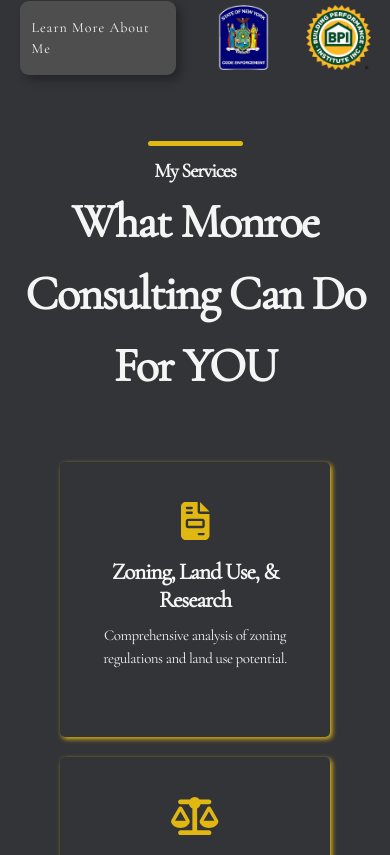
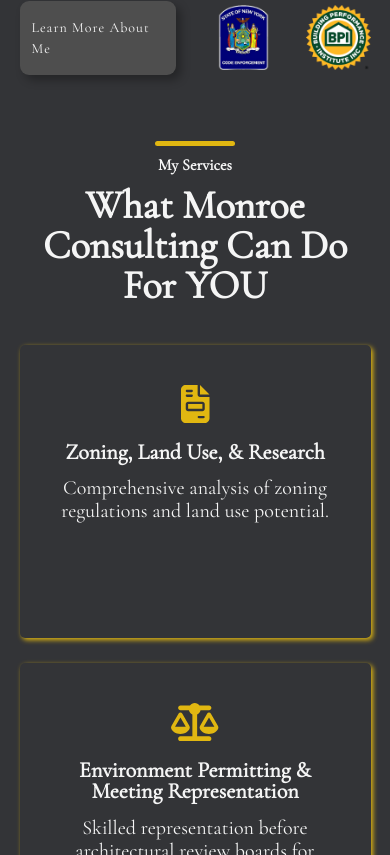
Before and after one commit to Caleb-Rogers/bmonroe-consulting, a Next.js app: page / in a window 390 px wide. Shown: the part 1349-2204 px from the top of the page. Built offline with nearby package versions, Linux system fonts and the light colour scheme.

Commit message:
Services Section Dynamic Responsiveness

```diff
--- a/src/components/AboutSection/AboutSection.css
+++ b/src/components/AboutSection/AboutSection.css
@@ -87,17 +87,17 @@ body {
 }
 
 .about-sec-heading {
-  font-size: clamp(4rem, 7vw, 8rem);
+  font-size: clamp(4rem, 5vw, 6.5rem);
   font-weight: 700;
   line-height: 1;
-  margin-bottom: 40px;
+  margin-bottom: 20px;
 }
 
 .about-sec-titles {
   color: var(--tertiary-light-grey);
   font-size: clamp(2rem, 2.3vw, 2.2rem);
   line-height: 1.15;
-  margin-bottom: 20px;
+  margin-bottom: 15px;
 }
 
 .dot {
--- a/src/components/ServicesSection/ServicesSection.css
+++ b/src/components/ServicesSection/ServicesSection.css
@@ -1,54 +1,68 @@
 /** ServicesSection.css **/
 
+:root {
+  --primary-white: #f5f5f5;
+  --secondary-dark-grey: #333437;
+  --tertiary-light-grey: #909090;
+  --tertiary-darker-grey: #4e4e4e;
+  --accent-yellow: #e1b711;
+  --accent-pink: #ff6584;
+  --accent-blue: #4b77bc;
+}
+
 *,
+*:before,
+*:after,
 html,
 body {
+  box-sizing: border-box;
   margin: 0;
   padding: 0;
-  box-sizing: border-box;
+  font-family: "Cormorant Garamond", serif;
+  font-weight: 400;
 }
 
 .serv-section {
+  background-color: #333437;
+  color: #f5f5f5;
+  overflow: hidden;
+}
+
+.serv-container {
   display: flex;
   flex-direction: column;
   min-height: 100vh;
-  width: 100%;
-  background-color: #333437;
-  color: #f5f5f5;
-  font-family: "Cormorant Garamond", serif;
+  max-width: 90%;
+  margin: 0 auto;
 }
 
 .serv-sec-text {
+  display: flex;
+  flex-direction: column;
+  align-items: center;
   text-align: center;
-  margin-bottom: 20px;
+  margin-bottom: 50px;
 }
 
 .serv-sec-line {
-  width: 95px;
+  width: 80px;
   height: 5px;
-  background-color: #e1b711;
+  background-color: var(--accent-yellow);
   border-radius: 9px;
-  margin: 0 auto;
   margin-bottom: 1rem;
 }
 
 .serv-sec-sub-heading {
-  font-size: 3.2rem;
+  font-size: clamp(1.6rem, 2.3vw, 3rem);
   font-weight: 600;
-  letter-spacing: -1px;
+  line-height: 1.15;
+  margin-bottom: 10px;
 }
 .serv-sec-heading {
-  font-size: 6rem;
-  font-weight: 800;
-  letter-spacing: -1.5px;
-}
-
-.serv-container {
-  display: flex;
-  position: relative;
-  padding: 40px 60px 80px;
-  justify-content: center;
-  align-items: center;
+  font-size: clamp(4rem, 5vw, 6.5rem);
+  font-weight: 700;
+  line-height: 1;
+  margin-bottom: 40px;
 }
 
 .serv-row {
@@ -63,54 +77,56 @@ body {
   padding: 25px 10px;
   border-radius: 5px;
   background: transparent;
-  box-shadow: 2px 2px 5px #e1b711;
+  box-shadow: 2px 2px 5px var(--accent-yellow);
   transition: background-color 0.4s, transform 0.4s, box-shadow 0.3s;
 }
 
 .serv-icon {
   height: 38px;
   margin: 15px 0;
-  color: #e1b711;
+  color: var(--accent-yellow);
 }
 
 .serv-sec-title {
-  font-size: 3rem;
-  font-weight: 600;
-  letter-spacing: -1px;
-  margin: 0 30px 10px;
+  font-size: clamp(2.2rem, 1.8vw, 3rem);
+  font-weight: 800;
+  line-height: 0.95;
+  margin: 0 30px 15px;
 }
 
 .serv-sec-desc {
-  font-size: 2.2rem;
-  font-weight: 500;
-  letter-spacing: -0.5px;
-  margin: 0 30px 20px;
+  font-size: clamp(2rem, 1.8vw, 2.2rem);
+  font-weight: 400;
+  line-height: 1.15;
+  margin: 0 30px 35px;
 }
 
 .serv-box .serv-btn {
-  font-size: 2rem;
-  padding: 1.8rem 0;
+  font-size: clamp(1.4rem, 1.8vw, 2rem);
+  padding: clamp(0.8rem, 1.3vw, 1rem) clamp(1rem, 1.3vw, 2rem);
   overflow: visible;
 }
 .serv-btn {
+  box-sizing: border-box;
   position: relative;
-  box-sizing: border-box;
   text-decoration: none;
+  user-select: none;
   cursor: pointer;
-  user-select: none;
-  font-size: 2rem;
-  font-weight: 600;
+  font-weight: 500;
   letter-spacing: 1px;
-  padding: 3.5rem 4rem;
-  margin: 0;
   border-radius: 9px;
-  overflow: visible;
+  box-shadow: 5px 5px 10px rgba(0, 0, 0, 0.3);
+  background-color: var(--tertiary-darker-grey);
+  color: var(--primary-white);
+  overflow: hidden;
+  visibility: hidden;
 }
 .serv-btn:link,
 .serv-btn:visited {
   position: relative;
-  background-color: #333437;
-  color: #333437;
+  background-color: var(--secondary-dark-grey);
+  color: var(--secondary-dark-grey);
+  transition: visibility 0.3s;
 }
 .serv-btn {
   transition: none;
@@ -127,10 +143,10 @@ body {
   height: 100%;
   opacity: 0;
   transition: all 0.3s;
-  box-shadow: 0 0 2.4rem 4rem #333437;
+  box-shadow: 0 0 2.4rem 4rem var(--secondary-dark-grey);
 }
 .serv-btn:active:after {
-  box-shadow: 0 0 0 0 #333437;
+  box-shadow: 0 0 0 0 var(--secondary-dark-grey);
   position: absolute;
   border-radius: 9px;
   left: 0;
@@ -143,280 +159,53 @@ body {
 }
 
 .serv-box:hover {
-  background-color: #f5f5f5;
+  background-color: var(--primary-white);
   transform: scale(1.05);
-  box-shadow: 1px 1px 4px #f5f5f5;
+  box-shadow: 1px 1px 4px var(--primary-white);
 }
 
 .serv-box:hover .serv-sec-title {
-  color: #333437;
+  color: var(--secondary-dark-grey);
 }
 
 .serv-box:hover .serv-sec-desc {
-  color: #333437;
+  color: var(--secondary-dark-grey);
 }
 
 .serv-box:hover .serv-btn:link,
 .serv-box:hover .serv-btn:visited {
-  color: #f5f5f5;
+  color: var(--primary-white);
+  visibility: visible;
 }
 
 .serv-box:hover .serv-icon {
-  color: #333437;
+  color: var(--secondary-dark-grey);
 }
 
 /* RESPONSIVENESS */
 
-@media only screen and (max-width: 1622px) {
-  .serv-sec-sub-heading {
-    font-size: 3.1rem;
+@media only screen and (max-width: 1168px) {
+  .serv-container {
+    margin-bottom: 80px;
   }
-  .serv-sec-heading {
-    font-size: 7.2rem;
-  }
-  .serv-sec-title {
-    font-size: 2.8rem;
+  .serv-sec-text {
+    margin-bottom: 20px;
   }
   .serv-sec-desc {
-    font-size: 2rem;
+    margin: 0 30px 25px;
   }
-  .serv-box .serv-btn {
-    font-size: 1.7rem;
-    padding: 0.7rem 1.7rem;
+  .serv-row {
+    grid-template-columns: repeat(2, 1fr);
+    grid-gap: 35px;
   }
 }
 
-@media only screen and (max-width: 1494px) {
-  .serv-sec-sub-heading {
-    font-size: 3rem;
+@media only screen and (max-width: 655px) {
+  .serv-sec-text {
+    margin-bottom: 0;
   }
-  .serv-sec-heading {
-    font-size: 6.8rem;
-  }
-  .serv-sec-title {
-    font-size: 2.7rem;
-  }
-  .serv-sec-desc {
-    font-size: 1.9rem;
-  }
-  .serv-box .serv-btn {
-    font-size: 1.6rem;
-    padding: 0.6rem 1.6rem;
+  .serv-row {
+    grid-template-columns: repeat(1, 1fr);
+    grid-gap: 25px;
   }
 }
-
-@media only screen and (max-width: 1305px) {
-  .serv-sec-sub-heading {
-    font-size: 2.9rem;
-  }
-  .serv-sec-heading {
-    font-size: 6.2rem;
-  }
-  .serv-sec-title {
-    font-size: 2.6rem;
-  }
-  .serv-sec-desc {
-    font-size: 1.8rem;
-  }
-  .serv-box .serv-btn {
-    font-size: 1.5rem;
-    padding: 0.5rem 1.5rem;
-  }
-}
-
-@media only screen and (max-width: 1142px) {
-  .serv-row {
-    grid-template-columns: repeat(2, 1fr);
-    grid-template-rows: repeat(3, 1fr);
-    grid-gap: 25px;
-  }
-  .serv-sec-sub-heading {
-    font-size: 2.8rem;
-  }
-  .serv-sec-heading {
-    font-size: 6rem;
-  }
-  .serv-sec-title {
-    font-size: 2.6rem;
-  }
-  .serv-sec-desc {
-    font-size: 1.8rem;
-  }
-  .serv-box .serv-btn {
-    font-size: 1.5rem;
-    padding: 0.5rem 1.5rem;
-  }
-}
-
-@media only screen and (max-width: 998px) {
-  .serv-sec-sub-heading {
-    font-size: 3rem;
-  }
-  .serv-sec-heading {
-    font-size: 6.6rem;
-  }
-  .serv-sec-title {
-    font-size: 2.6rem;
-  }
-  .serv-sec-desc {
-    font-size: 1.8rem;
-  }
-}
-
-@media only screen and (max-width: 772px) {
-  .serv-row {
-    grid-template-columns: repeat(1, 1fr);
-    grid-template-rows: auto;
-    grid-gap: 20px;
-  }
-  .serv-sec-sub-heading {
-    font-size: 2.8rem;
-  }
-  .serv-sec-heading {
-    font-size: 6.2rem;
-  }
-  .serv-sec-title {
-    font-size: 2.5rem;
-  }
-  .serv-sec-desc {
-    font-size: 1.7rem;
-  }
-  .serv-box .serv-btn {
-    font-size: 1.7rem;
-    padding: 0.7rem 1.7rem;
-  }
-}
-
-@media only screen and (max-width: 626px) {
-  .serv-sec-sub-heading {
-    font-size: 2.4rem;
-  }
-  .serv-sec-heading {
-    font-size: 5.2rem;
-  }
-  .serv-sec-title {
-    font-size: 2.4rem;
-  }
-  .serv-sec-desc {
-    font-size: 1.6rem;
-  }
-  .serv-box .serv-btn {
-    font-size: 1.6rem;
-    padding: 0.6rem 1.6rem;
-  }
-}
-
-@media only screen and (max-width: 508px) {
-  .serv-sec-sub-heading {
-    font-size: 2.3rem;
-  }
-  .serv-sec-heading {
-    font-size: 4.4rem;
-  }
-  .serv-sec-title {
-    font-size: 2.4rem;
-  }
-  .serv-sec-desc {
-    font-size: 1.7rem;
-  }
-  .serv-box .serv-btn {
-    font-size: 1.7rem;
-    padding: 0.7rem 1.7rem;
-  }
-}
-
-@media only screen and (max-width: 435px) {
-  .serv-sec-sub-heading {
-    font-size: 2.1rem;
-  }
-  .serv-sec-heading {
-    font-size: 5rem;
-  }
-  .serv-sec-title {
-    font-size: 2.4rem;
-  }
-  .serv-sec-desc {
-    font-size: 1.7rem;
-  }
-  .serv-box .serv-btn {
-    font-size: 1.7rem;
-    padding: 0.7rem 1.7rem;
-  }
-}
-
-/* iPhone 14 */
-@media only screen and (max-width: 390px) {
-  .serv-sec-sub-heading {
-    font-size: 2rem;
-  }
-  .serv-sec-heading {
-    font-size: 4.8rem;
-  }
-  .serv-sec-title {
-    font-size: 2.3rem;
-  }
-  .serv-sec-desc {
-    font-size: 1.5rem;
-  }
-  .serv-box .serv-btn {
-    font-size: 1.5rem;
-    padding: 0.5rem 1.5rem;
-  }
-}
-
-@media only screen and (max-width: 372px) {
-  .serv-sec-sub-heading {
-    font-size: 1.9rem;
-  }
-  .serv-sec-heading {
-    font-size: 5rem;
-  }
-  .serv-sec-title {
-    font-size: 2.3rem;
-  }
-  .serv-sec-desc {
-    font-size: 1.5rem;
-  }
-  .serv-box .serv-btn {
-    font-size: 1.5rem;
-    padding: 0.5rem 1.5rem;
-  }
-}
-
-@media only screen and (max-width: 322px) {
-  .serv-sec-sub-heading {
-    font-size: 1.6rem;
-  }
-  .serv-sec-heading {
-    font-size: 4.8rem;
-  }
-  .serv-sec-title {
-    font-size: 2.3rem;
-  }
-  .serv-sec-desc {
-    font-size: 1.5rem;
-  }
-  .serv-box .serv-btn {
-    font-size: 1.5rem;
-    padding: 0.5rem 1.5rem;
-  }
-}
-
-@media only screen and (max-width: 291px) {
-  .serv-sec-sub-heading {
-    font-size: 1.5rem;
-  }
-  .serv-sec-heading {
-    font-size: 4.2rem;
-  }
-  .serv-sec-title {
-    font-size: 2.3rem;
-  }
-  .serv-sec-desc {
-    font-size: 1.5rem;
-  }
-  .serv-box .serv-btn {
-    font-size: 1.5rem;
-    padding: 0.5rem 1.5rem;
-  }
-}
--- a/src/components/ServicesSection/ServicesSection.js
+++ b/src/components/ServicesSection/ServicesSection.js
@@ -6,12 +6,12 @@ import { faFileInvoice, faGavel, faCompassDrafting, faScaleBalanced, faBolt, faE
 export default function ServicesSection() {
   return (
     <section className="serv-section">
-      <div className="serv-sec-text">
-        <div className="serv-sec-line"></div>
-        <div className="serv-sec-sub-heading">My Services</div>
-        <div className="serv-sec-heading">What Monroe Consulting Can Do For YOU</div>
-      </div>
       <div className="serv-container">
+        <div className="serv-sec-text">
+          <div className="serv-sec-line"></div>
+          <div className="serv-sec-sub-heading">My Services</div>
+          <div className="serv-sec-heading">What Monroe Consulting Can Do For YOU</div>
+        </div>
         <div className="serv-row">
           <div className="serv-box">
             <FontAwesomeIcon icon={faFileInvoice} className="serv-icon" />
```
